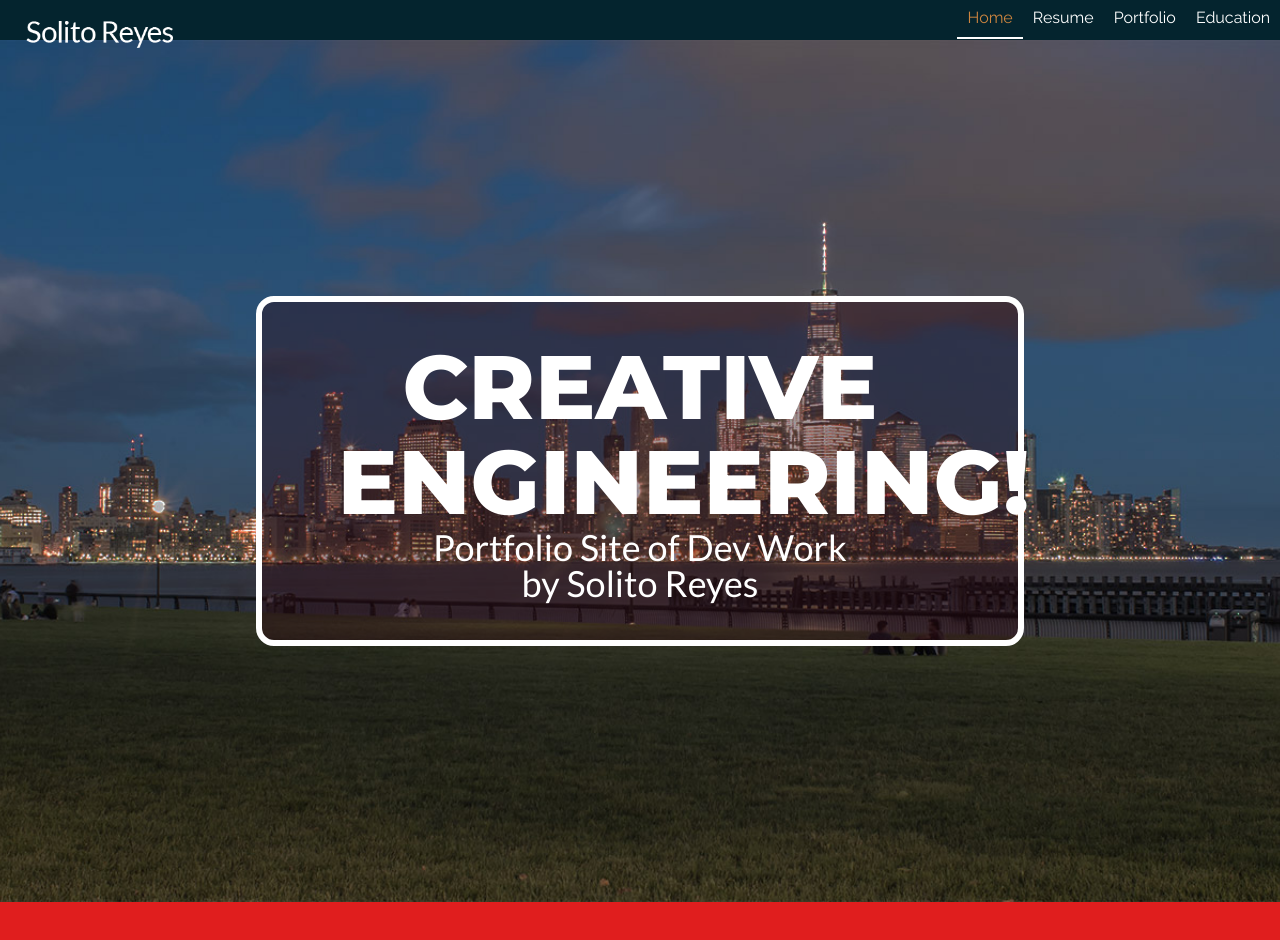
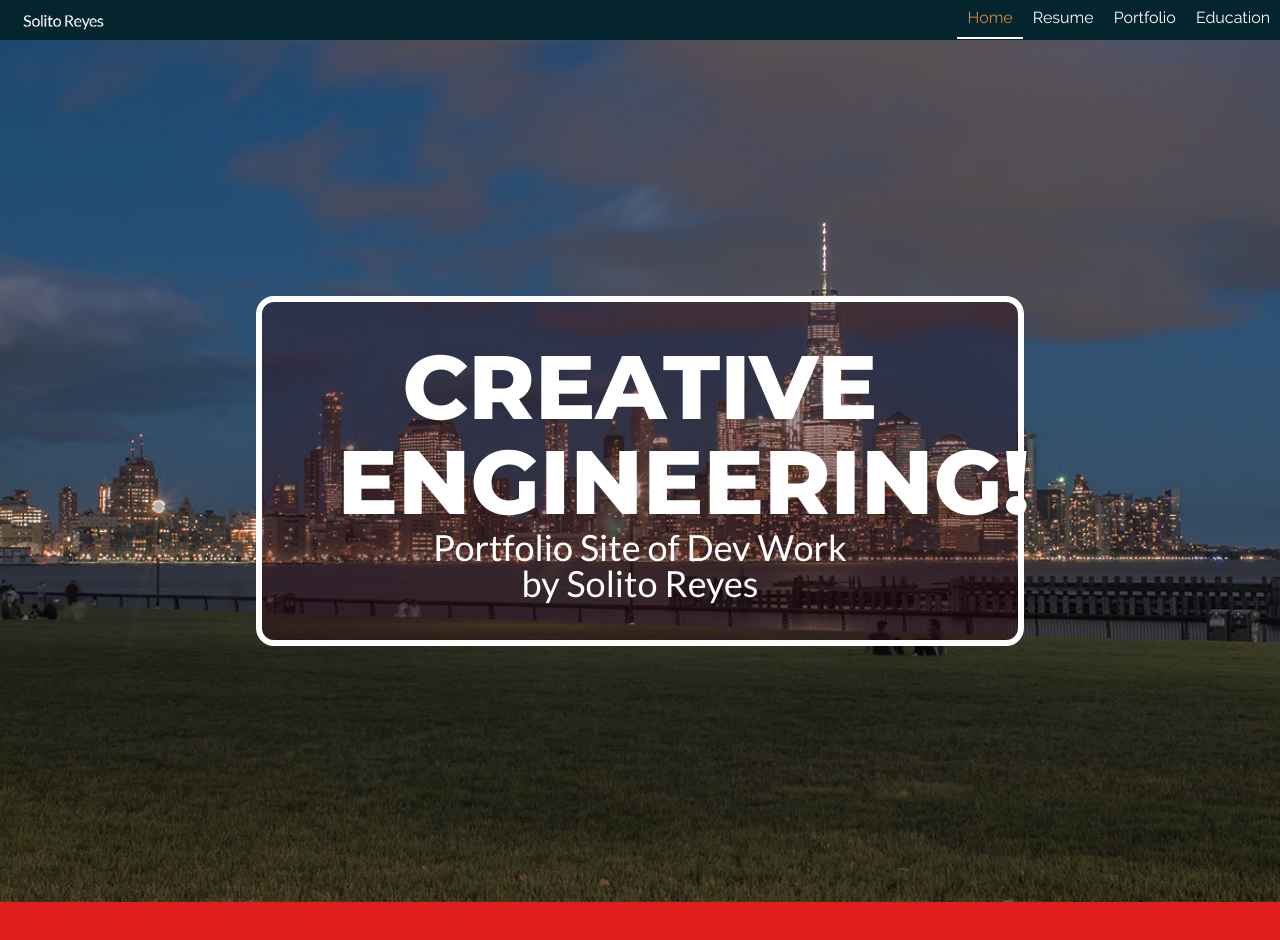
Before and after one commit to solitonyc/solito-portfolio, a React (Create React App) app: page / in a window 1280 px wide. Shown: the top 940 px of the page. Built offline with nearby package versions, Linux system fonts and the light colour scheme; a web font is replaced by a local one.

Commit message:
logo resized in nav bar

```diff
--- a/src/components/nav.css
+++ b/src/components/nav.css
@@ -28,7 +28,7 @@
 }
 
 .nav_logo {
-    width: 160px;
+    height: 26px;
     float: left;
     padding-left: 20px;
 }
```
